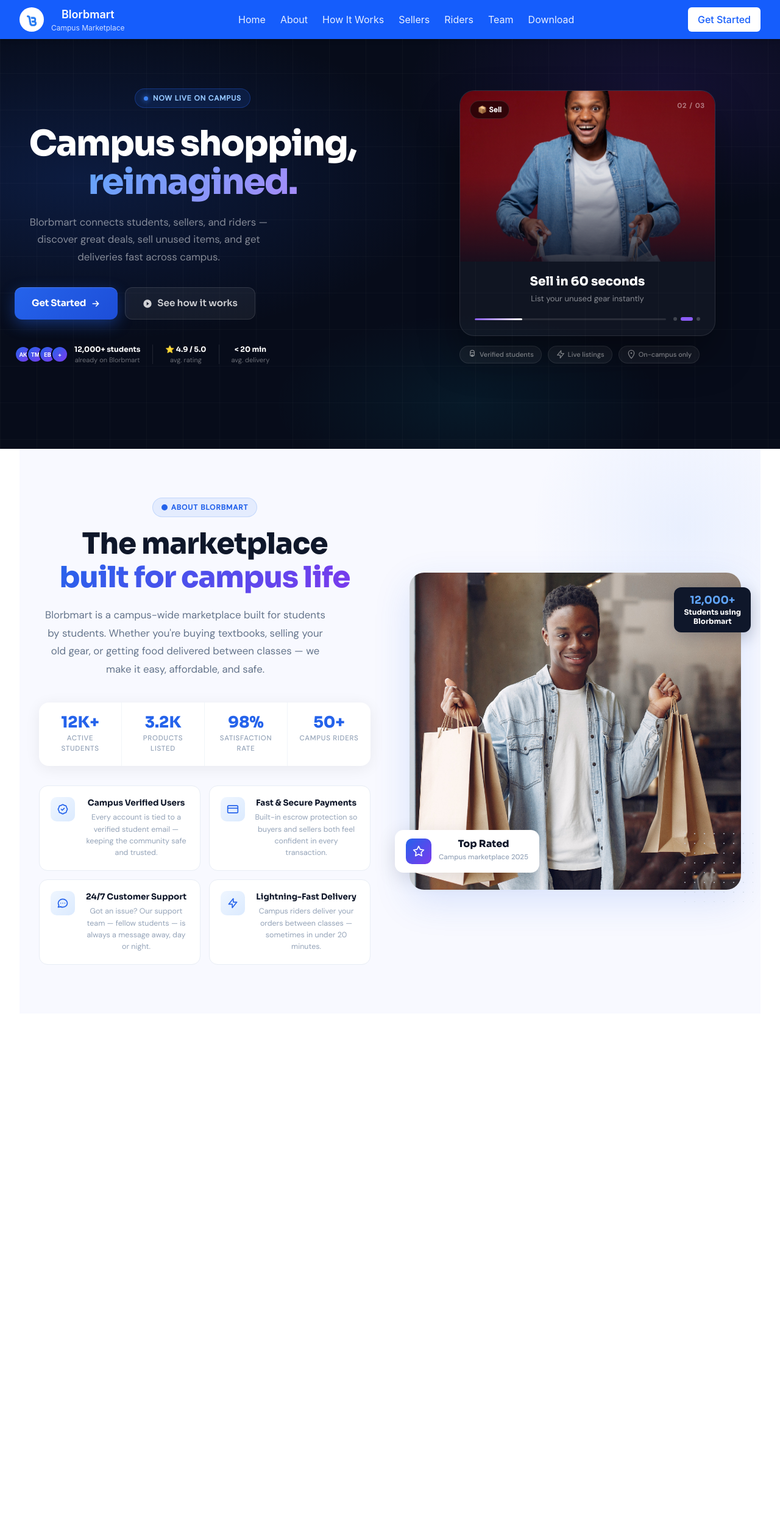
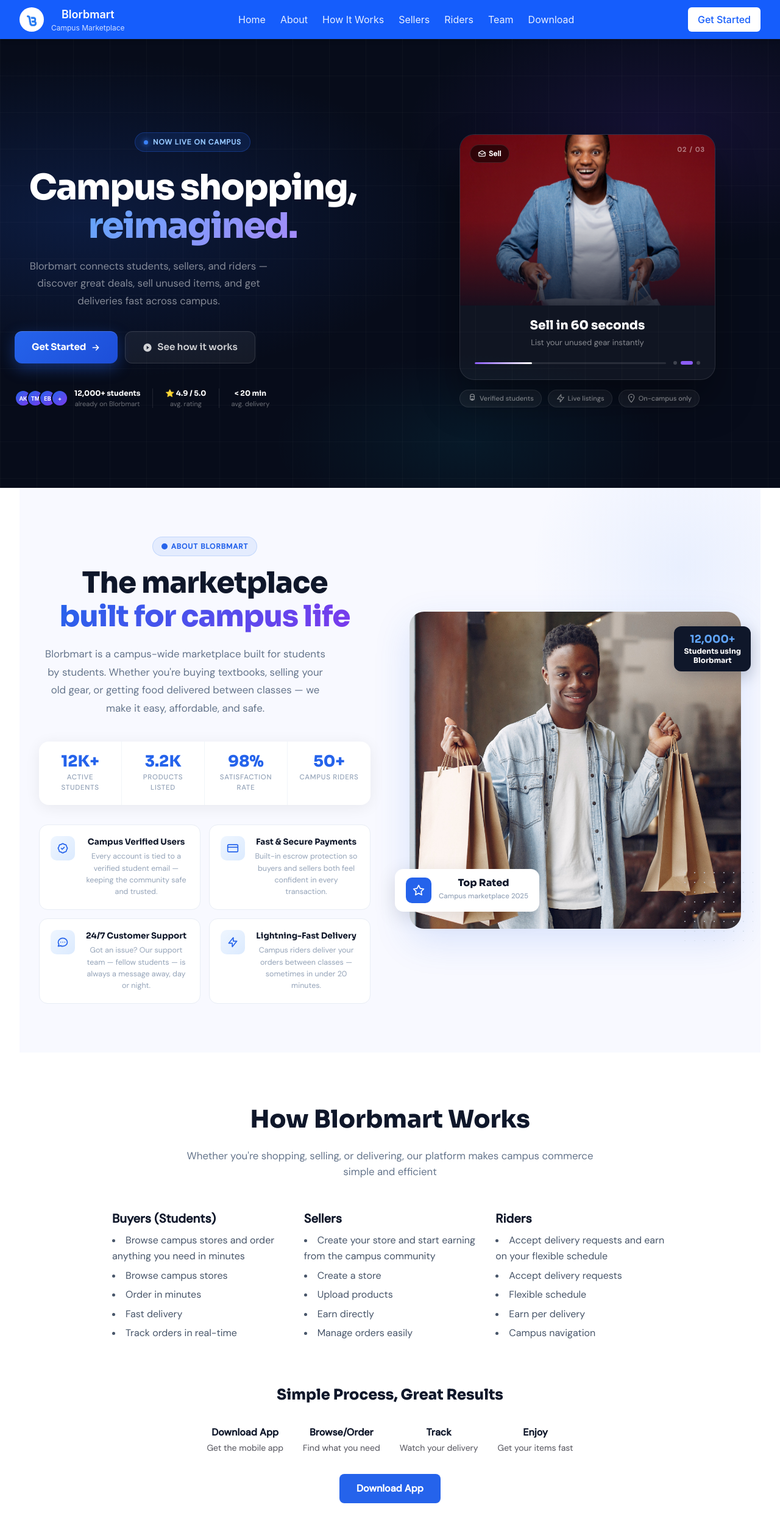
Before and after one commit to Blorbmart-Engineering/blorbmart-landing-page, a React (Vite) app: page / in a window 1280 px wide. Shown: the top 2504 px of the page at 61% size. Before the commit the page ends 1694 px from the top, so only its background shows below. Built offline with nearby package versions, Linux system fonts and the light colour scheme.

Commit message:
Add HowItWorks component and update Navbar and Hero sections

```diff
--- a/src/App.tsx
+++ b/src/App.tsx
@@ -3,6 +3,7 @@
 import Navbar from './components/Navbar'
 import Hero from './components/Hero'
 import About from './components/About'
+import HowItWorks from './components/HowItWorks'
 
 function App() {
   const [count, setCount] = useState(0)
@@ -12,6 +13,7 @@
       <Navbar />
       <Hero />
       <About />
+      <HowItWorks />
     </>
   )
 }
--- a/src/components/About.tsx
+++ b/src/components/About.tsx
@@ -237,7 +237,8 @@
         .float-badge-icon {
           width: 42px;
           height: 42px;
-          background: linear-gradient(135deg, #2563eb, #7c3aed);
+          /* use a solid color rather than a gradient for the badge */
+          background: #2563eb;
           border-radius: 10px;
           display: flex;
           align-items: center;
--- a/src/components/Hero.tsx
+++ b/src/components/Hero.tsx
@@ -4,7 +4,8 @@
 type Slide = {
   title: string
   subtitle: string
-  tag: string
+  tag: string            // text shown in the pill (no emoji)
+  icon: React.ReactNode  // SVG icon to precede the tag text
   image: string
   imageAlt: string
   accent: string
@@ -14,7 +15,14 @@
   {
     title: 'Fresh campus finds',
     subtitle: 'New items posted every hour',
-    tag: '🛒 Marketplace',
+    tag: 'Marketplace',
+    icon: (
+      <svg width="14" height="14" viewBox="0 0 24 24" fill="none">
+        <path d="M3 3h2l.4 2M7 13h10l4-8H5.4" stroke="currentColor" strokeWidth="2" strokeLinecap="round" strokeLinejoin="round"/>
+        <circle cx="9" cy="21" r="1" fill="currentColor"/>
+        <circle cx="20" cy="21" r="1" fill="currentColor"/>
+      </svg>
+    ),
     image: '/18132.jpg',
     imageAlt: 'students with items',
     accent: '#3b82f6',
@@ -22,7 +30,13 @@
   {
     title: 'Sell in 60 seconds',
     subtitle: 'List your unused gear instantly',
-    tag: '📦 Sell',
+    tag: 'Sell',
+    icon: (
+      <svg width="14" height="14" viewBox="0 0 24 24" fill="none">
+        <path d="M3 9l9-5 9 5v8a2 2 0 01-2 2H5a2 2 0 01-2-2V9z" stroke="currentColor" strokeWidth="2" strokeLinecap="round" strokeLinejoin="round"/>
+        <path d="M3 9l9 5 9-5" stroke="currentColor" strokeWidth="2" strokeLinecap="round" strokeLinejoin="round"/>
+      </svg>
+    ),
     image: '/2149220667.jpg',
     imageAlt: 'student listing item',
     accent: '#8b5cf6',
@@ -30,7 +44,13 @@
   {
     title: 'Delivered between classes',
     subtitle: 'Campus riders on standby',
-    tag: '🚀 Delivery',
+    tag: 'Delivery',
+    icon: (
+      <svg width="14" height="14" viewBox="0 0 24 24" fill="none">
+        <path d="M2 16l4 4 8-8-4-4-8 8z" stroke="currentColor" strokeWidth="2" strokeLinecap="round" strokeLinejoin="round"/>
+        <path d="M15 4l5 5" stroke="currentColor" strokeWidth="2" strokeLinecap="round" strokeLinejoin="round"/>
+      </svg>
+    ),
     image: '/49737.jpg',
     imageAlt: 'rider delivering',
     accent: '#06b6d4',
@@ -71,7 +91,7 @@
 
     raf = requestAnimationFrame(tick)
     return () => cancelAnimationFrame(raf)
-  }, [])
+  }, []) // eslint-disable-line react-hooks/exhaustive-deps
 
   const slide = slides[index]
 
@@ -154,8 +174,12 @@
               fontWeight: 600,
               color: 'white',
               letterSpacing: '0.02em',
+              display: 'inline-flex',
+              alignItems: 'center',
+              gap: 4,
             }}>
-              {slide.tag}
+              {slide.icon}
+              <span>{slide.tag}</span>
             </div>
 
             {/* Slide number */}
@@ -305,9 +329,9 @@
           background: #070c1a;
           position: relative;
           overflow: hidden;
-          /* lift the section up to neutralise the top padding that
-             #root adds (header height + 1rem) */
-          margin-top: -5rem;
+          /* cancel only the extra 1rem of spacing from #root padding
+             so the section sits directly below the fixed header */
+          margin-top: -1rem;
           /* reserve space for the fixed header so the hero's
              content isn't pushed below the fold */
           min-height: calc(100vh - 4rem);
@@ -321,6 +345,65 @@
           right: 50%;
           margin-left: -50vw;
           margin-right: -50vw;
+        }
+
+        .hero-content {
+          max-width: 1280px;
+          margin: 0 auto;
+          /* a bit more top gutter keeps text from colliding with header */
+          padding: 3rem 24px 24px;
+          width: 100%;
+          position: relative;
+          z-index: 1;
+          display: grid;
+          grid-template-columns: repeat(auto-fit, minmax(300px, 1fr));
+          gap: 64px;
+          align-items: center;
+        }
+
+        .hero-h1 {
+          font-size: clamp(2.4rem, 5vw, 3.6rem);
+        }
+        .hero-sub {
+          font-size: 1.05rem;
+        }
+
+        .hero-cta {
+          display: flex;
+        }
+
+        .hero-stats {
+          display: flex; align-items: center; gap: 20px;
+        }
+
+        @media (max-width: 768px) {
+          .hero-content {
+            padding: 2rem 16px 24px;
+            gap: 32px;
+          }
+          .hero-h1 {
+            font-size: clamp(2rem, 6vw, 3rem);
+          }
+          .hero-sub {
+            font-size: 0.95rem;
+          }
+          .hero-cta {
+            flex-direction: column;
+            align-items: stretch;
+          }
+          .hero-stats {
+            flex-direction: column;
+            gap: 24px;
+          }
+          .hero-carousel {
+            order: -1;
+          }
+          .slide-tag {
+            top: 8px;
+            left: 8px;
+            font-size: 11px;
+            padding: 4px 10px;
+          }
         }
 
         /* Mesh gradient background */
@@ -417,20 +500,7 @@
       `}</style>
 
       <section className="hero-section">
-        <div style={{
-          maxWidth: 1280,
-          margin: '0 auto',
-          /* smaller top padding so content is visible under the
-             fixed header and stays above the fold on laptops */
-          padding: '2rem 24px 24px',
-          width: '100%',
-          position: 'relative',
-          zIndex: 1,
-          display: 'grid',
-          gridTemplateColumns: 'repeat(auto-fit, minmax(300px, 1fr))',
-          gap: '64px',
-          alignItems: 'center',
-        }}>
+        <div className="hero-content">
 
           {/* ── LEFT COLUMN ── */}
           <div>
--- /dev/null
+++ b/src/components/HowItWorks.tsx
@@ -0,0 +1,160 @@
+export default function HowItWorks() {
+  return (
+    <>
+      <style>{`
+        .how-section {
+          padding: 80px 24px;
+          max-width: 960px;
+          margin: 0 auto;
+          text-align: center;
+          font-family: 'DM Sans', sans-serif;
+        }
+        .how-heading {
+          font-family: 'Sora', sans-serif;
+          font-size: clamp(2rem, 5vw, 2.5rem);
+          font-weight: 800;
+          margin-bottom: 16px;
+          color: #0f172a;
+        }
+        .how-sub {
+          font-size: 1.05rem;
+          color: #64748b;
+          max-width: 720px;
+          margin: 0 auto 48px;
+          line-height: 1.6;
+        }
+        .personas {
+          display: grid;
+          grid-template-columns: repeat(auto-fit, minmax(240px, 1fr));
+          gap: 32px;
+          margin-bottom: 64px;
+        }
+        .persona {
+          text-align: left;
+        }
+        .persona h3 {
+          font-size: 1.25rem;
+          font-weight: 700;
+          color: #0f172a;
+          margin-bottom: 8px;
+        }
+        .persona ul {
+          list-style: disc inside;
+          color: #475569;
+          line-height: 1.6;
+          padding-left: 0;
+        }
+        .persona ul li {
+          margin-bottom: 6px;
+        }
+        .process-heading {
+          font-family: 'Sora', sans-serif;
+          font-size: 1.5rem;
+          font-weight: 800;
+          margin-bottom: 24px;
+          color: #0f172a;
+        }
+        .process-steps {
+          display: flex;
+          flex-wrap: wrap;
+          justify-content: center;
+          gap: 32px;
+        }
+        .process-step {
+          max-width: 160px;
+          text-align: center;
+        }
+        .process-step h4 {
+          font-size: 1rem;
+          font-weight: 600;
+          color: #0f172a;
+          margin: 8px 0 4px;
+        }
+        .process-step p {
+          font-size: 0.875rem;
+          color: #52525b;
+          line-height: 1.4;
+        }
+        .download-btn {
+          display: inline-block;
+          margin-top: 32px;
+          padding: 12px 28px;
+          background: #2563eb;
+          color: white;
+          font-weight: 700;
+          border-radius: 8px;
+          text-decoration: none;
+        }
+
+        @media (max-width: 640px) {
+          .how-sub { font-size: 0.95rem; padding: 0 16px; }
+          .personas { gap: 24px; }
+          .process-steps { gap: 24px; }
+          .download-btn { width: 100%; text-align: center; }
+        }
+      `}</style>
+
+      <section className="how-section">
+        <h2 className="how-heading">How Blorbmart Works</h2>
+        <p className="how-sub">
+          Whether you're shopping, selling, or delivering, our platform makes campus commerce simple and efficient
+        </p>
+
+        <div className="personas">
+          <div className="persona">
+            <h3>Buyers (Students)</h3>
+            <ul>
+              <li>Browse campus stores and order anything you need in minutes</li>
+              <li>Browse campus stores</li>
+              <li>Order in minutes</li>
+              <li>Fast delivery</li>
+              <li>Track orders in real-time</li>
+            </ul>
+          </div>
+          <div className="persona">
+            <h3>Sellers</h3>
+            <ul>
+              <li>Create your store and start earning from the campus community</li>
+              <li>Create a store</li>
+              <li>Upload products</li>
+              <li>Earn directly</li>
+              <li>Manage orders easily</li>
+            </ul>
+          </div>
+          <div className="persona">
+            <h3>Riders</h3>
+            <ul>
+              <li>Accept delivery requests and earn on your flexible schedule</li>
+              <li>Accept delivery requests</li>
+              <li>Flexible schedule</li>
+              <li>Earn per delivery</li>
+              <li>Campus navigation</li>
+            </ul>
+          </div>
+        </div>
+
+        <h3 className="process-heading">Simple Process, Great Results</h3>
+        <div className="process-steps">
+          <div className="process-step">
+            <h4>Download App</h4>
+            <p>Get the mobile app</p>
+          </div>
+          <div className="process-step">
+            <h4>Browse/Order</h4>
+            <p>Find what you need</p>
+          </div>
+          <div className="process-step">
+            <h4>Track</h4>
+            <p>Watch your delivery</p>
+          </div>
+          <div className="process-step">
+            <h4>Enjoy</h4>
+            <p>Get your items fast</p>
+          </div>
+        </div>
+
+        <a href="#" className="download-btn">Download App</a>
+      </section>
+    </>
+  );
+}
--- a/src/components/Navbar.tsx
+++ b/src/components/Navbar.tsx
@@ -56,13 +56,37 @@
       </div>
 
       {open && (
-        <div className="md:hidden fixed inset-0 bg-blue-600/95 backdrop-blur-sm z-50">
-          <div className="pt-20 px-6">
-            <div className="flex flex-col space-y-6">
+        // backdrop catches clicks to close the menu
+        <div
+          className="md:hidden fixed inset-0 bg-blue-600/95 backdrop-blur-sm z-50"
+          onClick={() => setOpen(false)}
+        >
+          <div className="pt-20 px-6" onClick={(e) => e.stopPropagation()}>
+            <div className="flex justify-end">
+              <button
+                onClick={() => setOpen(false)}
+                aria-label="Close menu"
+                className="p-2 rounded-md text-white/90 hover:bg-white/10"
+              >
+                <svg className="h-6 w-6" fill="none" viewBox="0 0 24 24" stroke="currentColor">
+                  <path strokeLinecap="round" strokeLinejoin="round" strokeWidth={2} d="M6 18L18 6M6 6l12 12" />
+                </svg>
+              </button>
+            </div>
+            <div className="pt-6 flex flex-col space-y-6">
               {links.map((l) => (
-                <a key={l.label} href={l.href} className="text-white text-lg font-medium">{l.label}</a>
+                <a
+                  key={l.label}
+                  href={l.href}
+                  onClick={() => setOpen(false)}
+                  className="text-white text-lg font-medium"
+                >{l.label}</a>
               ))}
-              <a href="#" className="mt-2 inline-block px-6 py-3 bg-white text-blue-600 rounded-md font-semibold w-max">Get Started</a>
+              <a
+                href="#"
+                onClick={() => setOpen(false)}
+                className="mt-2 inline-block px-6 py-3 bg-white text-blue-600 rounded-md font-semibold w-max"
+              >Get Started</a>
             </div>
           </div>
         </div>
```
